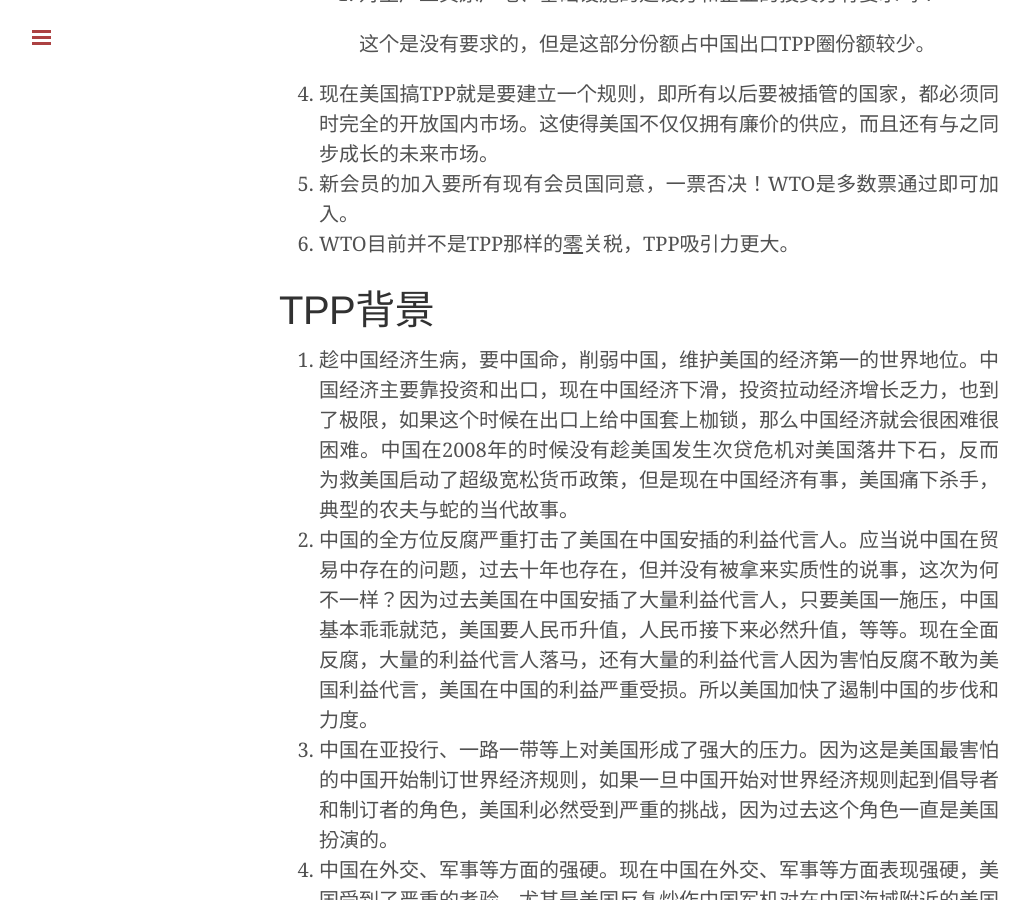
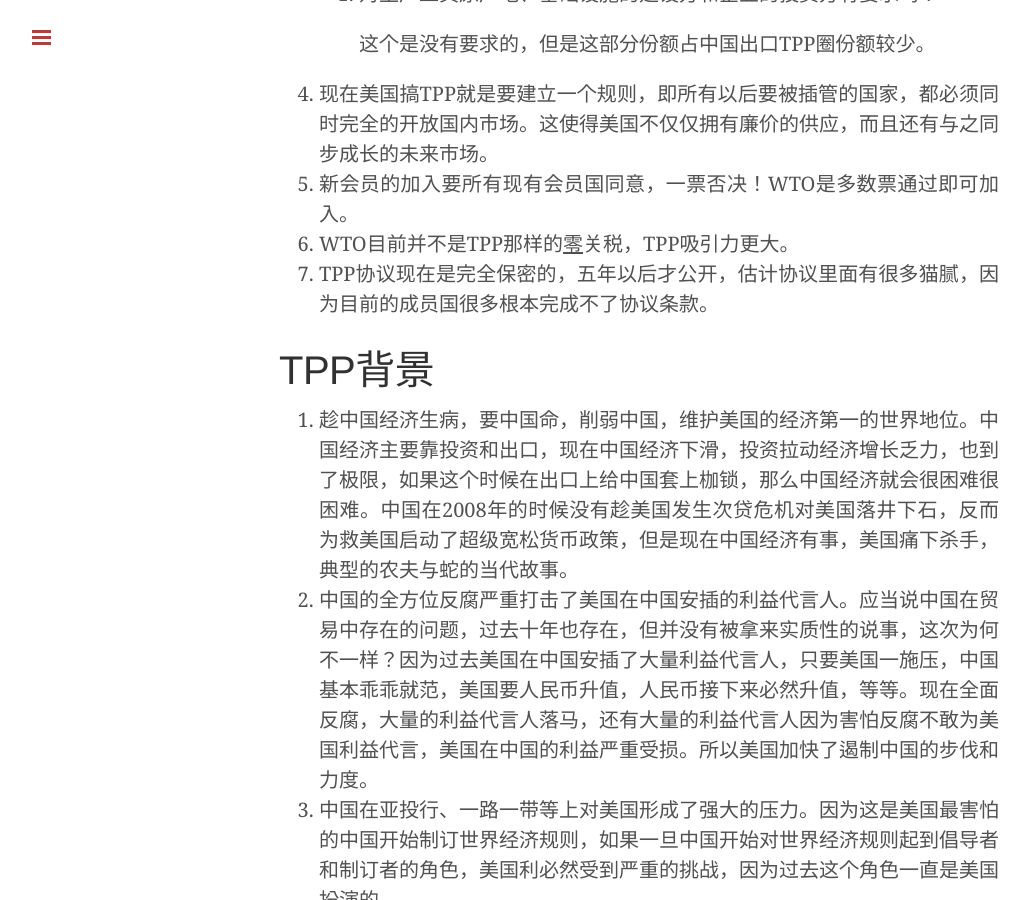
Before and after one commit to outsinre/zh-blog, a Jekyll site: the page built from _posts/2015-10-05-tpp.md, in a window 1280 px wide and 900 px high, scrolled down 1954 px. Shown: the whole window, without its empty margins (1-1030 px from the left). Built offline with Jekyll 4.4.1, drawn with Linux system fonts in a browser that asks for light colours; Markdown is read by kramdown in place of the engine named in the settings.

Commit message:
tpp 5 years

```diff
--- a/_posts/2015-10-05-tpp.md
+++ b/_posts/2015-10-05-tpp.md
@@ -32,7 +32,7 @@
 4. 现在美国搞TPP就是要建立一个规则，即所有以后要被插管的国家，都必须同时完全的开放国内市场。这使得美国不仅仅拥有廉价的供应，而且还有与之同步成长的未来市场。
 5. 新会员的加入要所有现有会员国同意，一票否决！WTO是多数票通过即可加入。
 6. WTO目前并不是TPP那样的<u>零</u>关税，TPP吸引力更大。
-
+7. TPP协议现在是完全保密的，五年以后才公开，估计协议里面有很多猫腻，因为目前的成员国很多根本完成不了协议条款。
 
 # TPP背景
 
```
